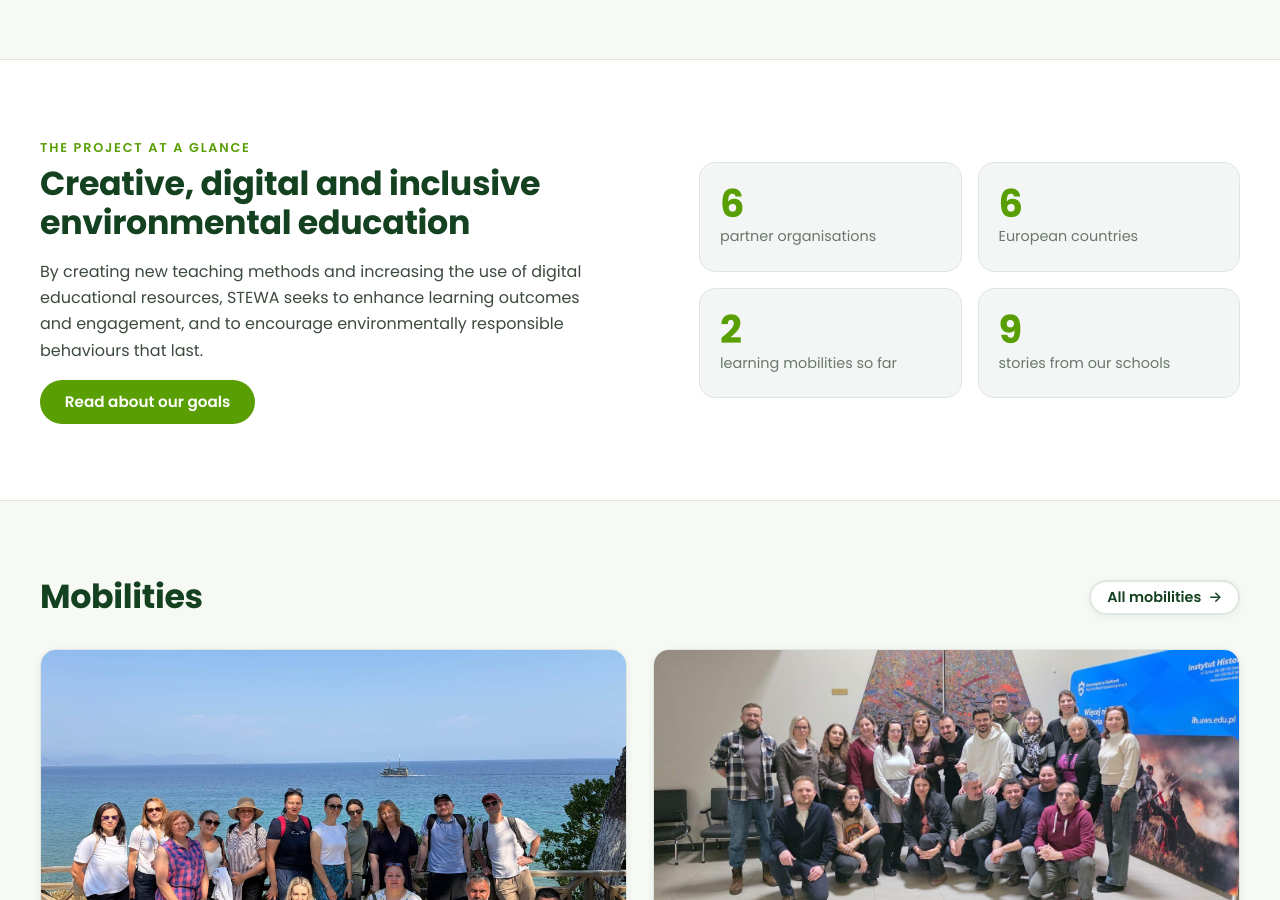
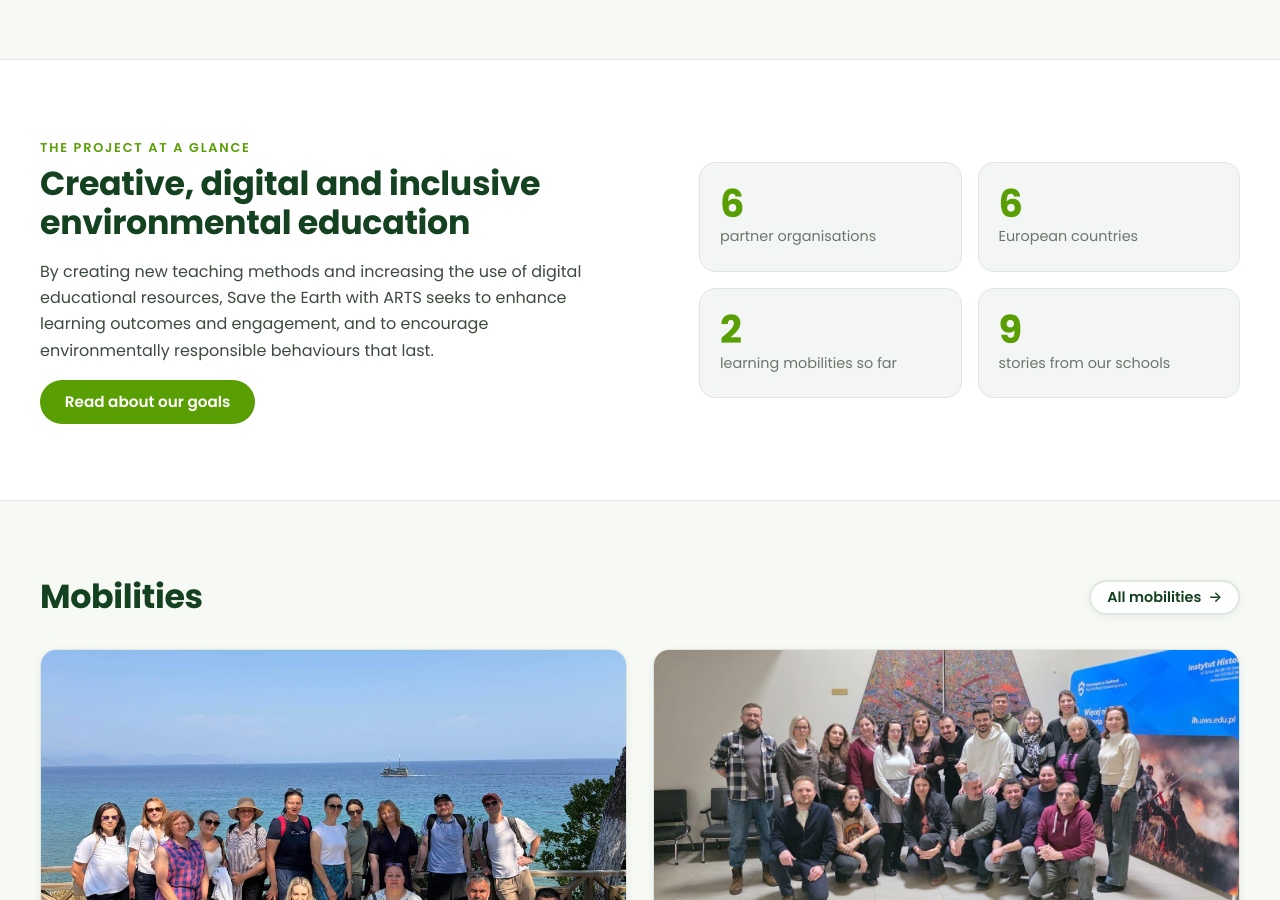
Before and after one commit to aanczka/stewa-website, a Jekyll site: the page built from index.html, in a window 1280 px wide and 900 px high, scrolled down 1352 px. Built offline with Jekyll 4.4.1, drawn with Linux system fonts in a browser that asks for light colours.

Commit message:
Update organization name in project description

```diff
--- a/index.html
+++ b/index.html
@@ -44,7 +44,7 @@ description: An Erasmus+ project promoting environmental awareness and climate a
       <div class="glance__intro">
         <p class="eyebrow">The project at a glance</p>
         <h2>Creative, digital and inclusive environmental education</h2>
-        <p>By creating new teaching methods and increasing the use of digital educational resources, STEWA seeks to enhance learning outcomes and engagement, and to encourage environmentally responsible behaviours that last.</p>
+        <p>By creating new teaching methods and increasing the use of digital educational resources, Save the Earth with ARTS seeks to enhance learning outcomes and engagement, and to encourage environmentally responsible behaviours that last.</p>
         <a class="btn btn--primary" href="{{ '/about/' | relative_url }}">Read about our goals</a>
       </div>
       <ul class="stats">
```
